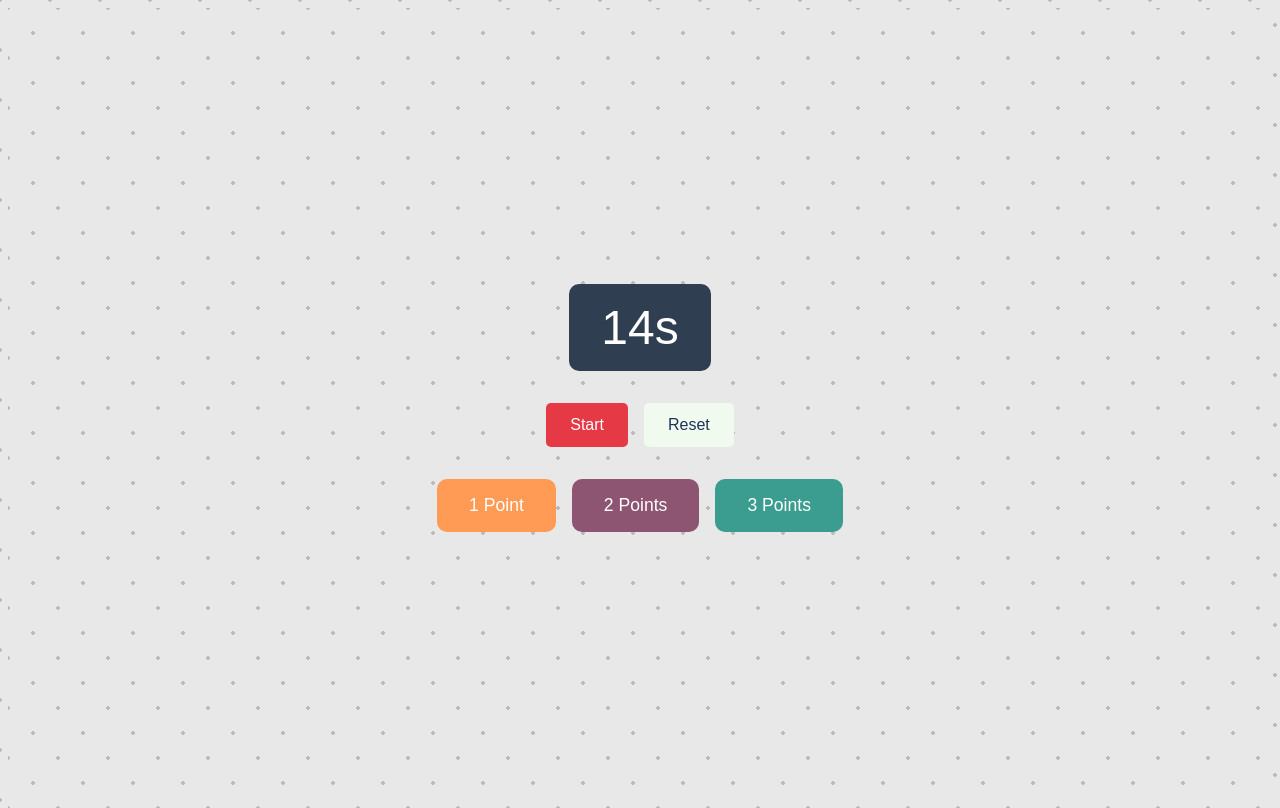
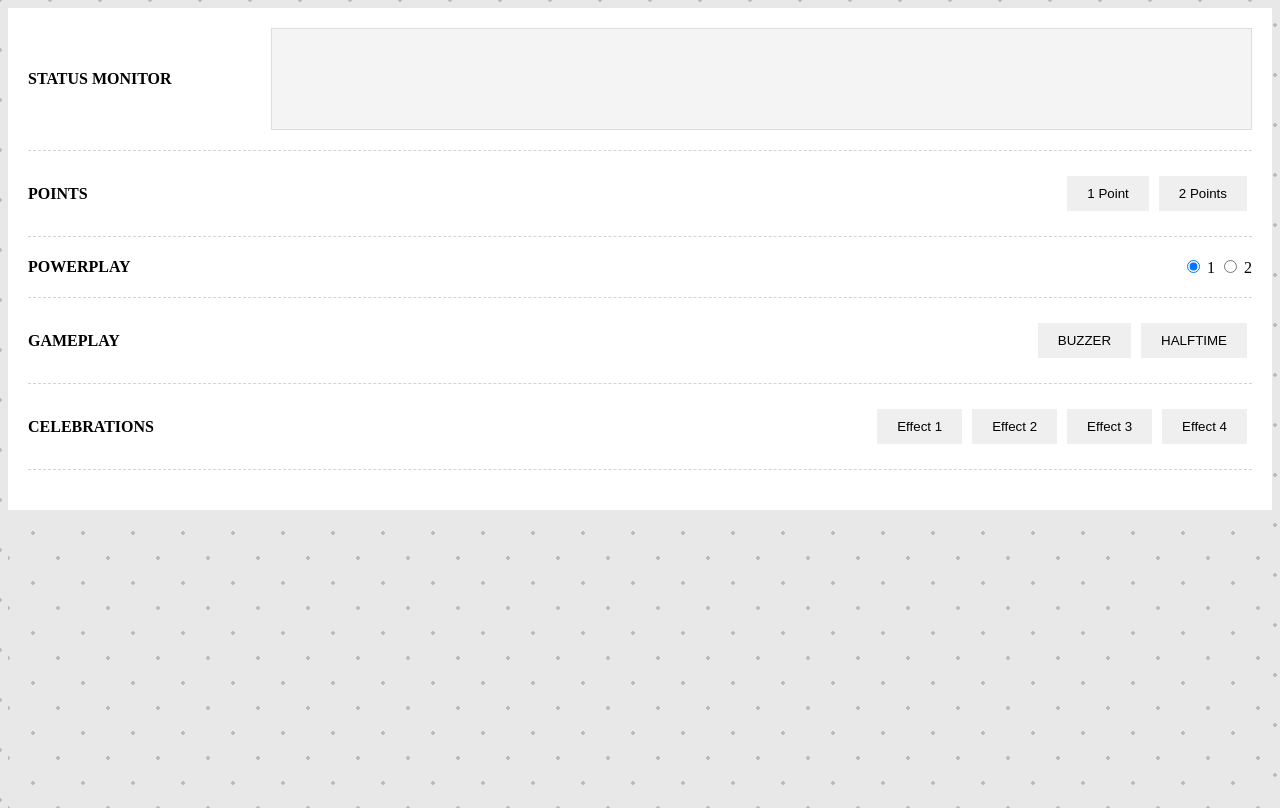
Before and after one commit to Makerspace-Ashoka/HoopGlow, a Nuxt app in the folder frontend/: page / in a window 1280 px wide. Built offline with nearby package versions, Linux system fonts and the light colour scheme.

Commit message:
Reset UI and refactor approach

```diff
--- a/frontend/app.vue
+++ b/frontend/app.vue
@@ -1,218 +1,104 @@
 <template>
   <div class="container">
-    <!-- Shotclock Timer -->
-    <div class="timer">
-      <span class="countdown">{{ shotClockTimerRemaining }}s</span>
+    <div class="section status-monitor">
+      <span class="section-title">STATUS MONITOR</span>
+      <div class="monitor-card"></div>
     </div>
-
-     <!-- Timer Controls -->
-     <div class="controls">
-      <button class="control-btn start" @click="handleShotClock">{{ shotClockLabel }}</button>
-      <button class="control-btn reset" @click="resetShotClock">Reset</button>
+    <div class="section">
+      <span class="section-title">POINTS</span>
+      <div>
+        <button class="btn">1 Point</button>
+        <button class="btn">2 Points</button>
+      </div>
     </div>
-
-    <!-- Score Buttons -->
-    <div class="score-buttons">
-      <button class="score-btn" @click="scoreAndPause(1)">1 Point</button>
-      <button class="score-btn" @click="scoreAndPause(2)">2 Points</button>
-      <button class="score-btn" @click="scoreAndPause(3)">3 Points</button>
+    <div class="section">
+      <span class="section-title">POWERPLAY</span>
+      <div>
+        <label>
+          <input type="radio" name="powerplay" value="1" v-model="powerplayChoice" /> 1
+        </label>
+        <label>
+          <input type="radio" name="powerplay" value="2" v-model="powerplayChoice" /> 2
+        </label>
+      </div>
+    </div>
+    <div class="section">
+      <span class="section-title">GAMEPLAY</span>
+      <div>
+        <button class="btn">BUZZER</button>
+        <button class="btn">HALFTIME</button>
+      </div>
+    </div>
+    <div class="section">
+      <span class="section-title">CELEBRATIONS</span>
+      <div>
+        <button class="btn">Effect 1</button>
+        <button class="btn">Effect 2</button>
+        <button class="btn">Effect 3</button>
+        <button class="btn">Effect 4</button>
+      </div>
     </div>
   </div>
 </template>
 
-<script setup>
-import { ref } from 'vue';
-
-// Reactive references
-const activeTimer = ref(false);
-const shotClockTimerRemaining = ref(14); // seconds
-const interval = ref(null); // use a single instance of interval
-const shotClockLabel = ref('Start');
-
-// Handle the shotclock on first button press
-const handleShotClock = () => {
-  if (!activeTimer.value && shotClockTimerRemaining.value === 14) {
-    startTimer();
-    shotClockLabel.value = 'Pause';
-  } else if (activeTimer.value) {
-    activeTimer.value = false;
-    shotClockLabel.value = 'Resume';
-    clearInterval(interval.value); // Clear the interval when pausing
-  } else {
-    startTimer();
-    shotClockLabel.value = 'Pause';
-  }
-};
-
-const pauseTimer = () => {
-  activeTimer.value = false;
-  shotClockLabel.value = 'Resume';
-  clearInterval(interval.value);
-};
-
-const resetShotClock = () => {
-  pauseTimer();
-  shotClockTimerRemaining.value = 14;
-  shotClockLabel.value = 'Start';
-};
-
-const scoreAndPause = async (payload) => {
-  pauseTimer();
-  await sendRequest(`api/dummy${payload}`);
-};
-
-// Start the countdown timer
-const startTimer = () => {
-  if (interval.value) {
-    clearInterval(interval.value); // Clear any existing interval
-  }
-
-  activeTimer.value = true;
-  const countdown = () => {
-    if (shotClockTimerRemaining.value > 0 && activeTimer.value) {
-      shotClockTimerRemaining.value--;
-    } else if (shotClockTimerRemaining.value <= 0) {
-      clearInterval(interval.value);
-      sendRequest('api/dummyend');
-      resetTimer();
-    }
-  };
-
-  interval.value = setInterval(countdown, 1000);
-};
-
-// Reset the timer
-const resetTimer = () => {
-  activeTimer.value = false;
-  shotClockTimerRemaining.value = 14;
-  shotClockLabel.value = 'Start';
-};
-
-// Function to send API requests using fetch
-const sendRequest = async (apiCommand) => {
-  try {
-    // replace with your actual server URL
-    const url = `http://${IP}/json/${apiCommand}`;
-    const response = await fetch(url, {
-      method: 'GET',
-      headers: {
-        'Content-Type': 'application/json',
-      }
-      // TODO: add body later
-    });
-
-    // check if the request was successful
-    if (!response.ok) {
-      throw new Error(`HTTP error! status: ${response.status}`);
-    }
-
-    const data = await response.json(); // we are working with WLED json API
-    console.log(data);
-    // handle response or update state as needed
-  } catch (error) {
-    console.error('An error occurred:', error);
-  }
+<script>
+export default {
+  data() {
+    return {
+      powerplayChoice: '1',
+    };
+  },
 };
 </script>
 
 <style scoped>
-:root {
-  --btn-start-color: #e76f51;
-  --btn-point1-color: #f4a261;
-  --btn-point2-color: #775253;
-  --btn-point3-color: #2a9d8f;
-  --btn-hover-glow: rgba(255, 255, 255, 0.3);
-}
-
 .container {
   display: flex;
   flex-direction: column;
   align-items: center;
-  justify-content: center;
-  height: 100vh;
-  font-family: 'Arial', sans-serif;
+  background-color: white;
+  padding: 20px;
 }
 
-/* Shotclock Timer */
-.timer {
-  margin-bottom: 2rem;
-  background-color: #2F3E50;
-  border-radius: 10px;
-  padding: 1rem 2rem;
+.section {
+  display: flex;
+  justify-content: space-between;
+  align-items: center;
+  width: 100%;
+  margin-bottom: 20px;
+  border-bottom: 1px dashed lightgrey;
+  padding-bottom: 20px;
 }
 
-.countdown {
-  font-size: 3rem;
-  color: #FFFFFF;
+.section-title {
+  font-weight: bold;
+  flex: 1;
 }
 
-/* Timer Controls */
-.controls {
-  display: flex;
-  justify-content: center;
-  gap: 1rem;
-  margin-bottom: 2rem;
+.monitor-card {
+  width: 80%;
+  height: 100px;
+  background-color: #f4f4f4;
+  border: 1px solid #ddd;
 }
 
-.control-btn {
-  padding: 0.8rem 1.5rem;
-  font-size: 1rem;
+.btn {
+  margin: 5px;
+  padding: 10px 20px;
   border: none;
-  border-radius: 5px;
   cursor: pointer;
-  transition: all 0.3s ease;
+  transition: background-color 0.3s ease;
 }
 
-.control-btn.start {
-  background-color: #E63946;
-  color: #FFFFFF;
+.btn:hover {
+  background-color: #f0f0f0;
 }
 
-.control-btn.reset {
-  background-color: #F1FAEE;
-  color: #1D3557;
-}
-
-.control-btn:hover {
-  transform: scale(1.05);
-}
-
-/* Score Buttons */
-.score-buttons {
-  display: flex;
-  justify-content: center;
-  gap: 1rem;
-}
-
-.score-btn {
-  padding: 1rem 2rem;
-  font-size: 1.1rem;
-  border: none;
-  border-radius: 10px;
-  cursor: pointer;
-  transition: all 0.3s ease;
-  color: #FFFFFF;
-}
-
-.score-btn:nth-child(1) {
-  background-color: #FF9B54;
-}
-
-.score-btn:nth-child(2) {
-  background-color: #8E5572;
-}
-
-.score-btn:nth-child(3) {
-  background-color: #3A9D8F;
-}
-
-.score-btn:hover {
-  transform: translateY(-5px);
-}
-
-@media (max-width: 480px) {
-  .score-buttons {
-    flex-direction: column;
+/* Adjustments for responsiveness can be added below */
+@media (max-width: 768px) {
+  .btn {
+    margin: 3px;
+    padding: 8px 16px;
   }
 }
 </style>
```
